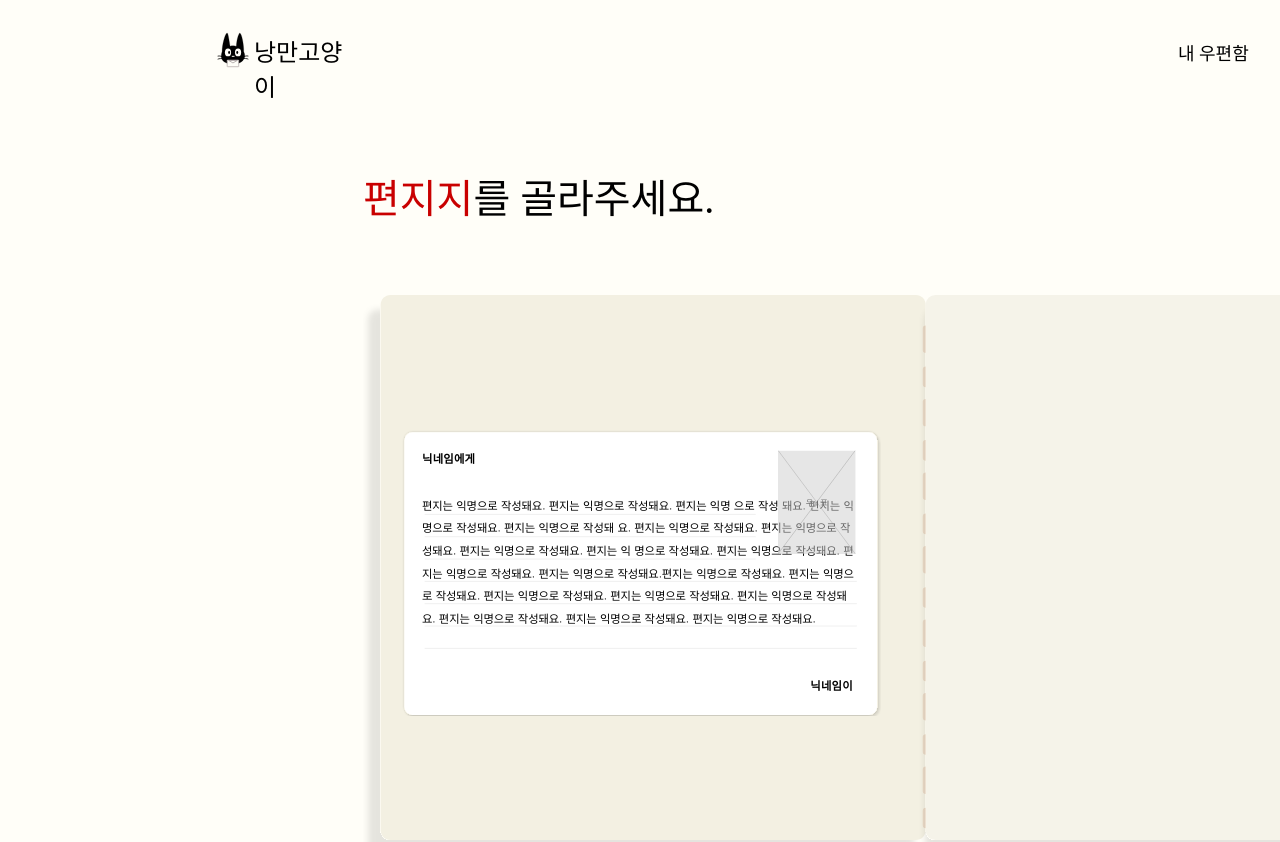
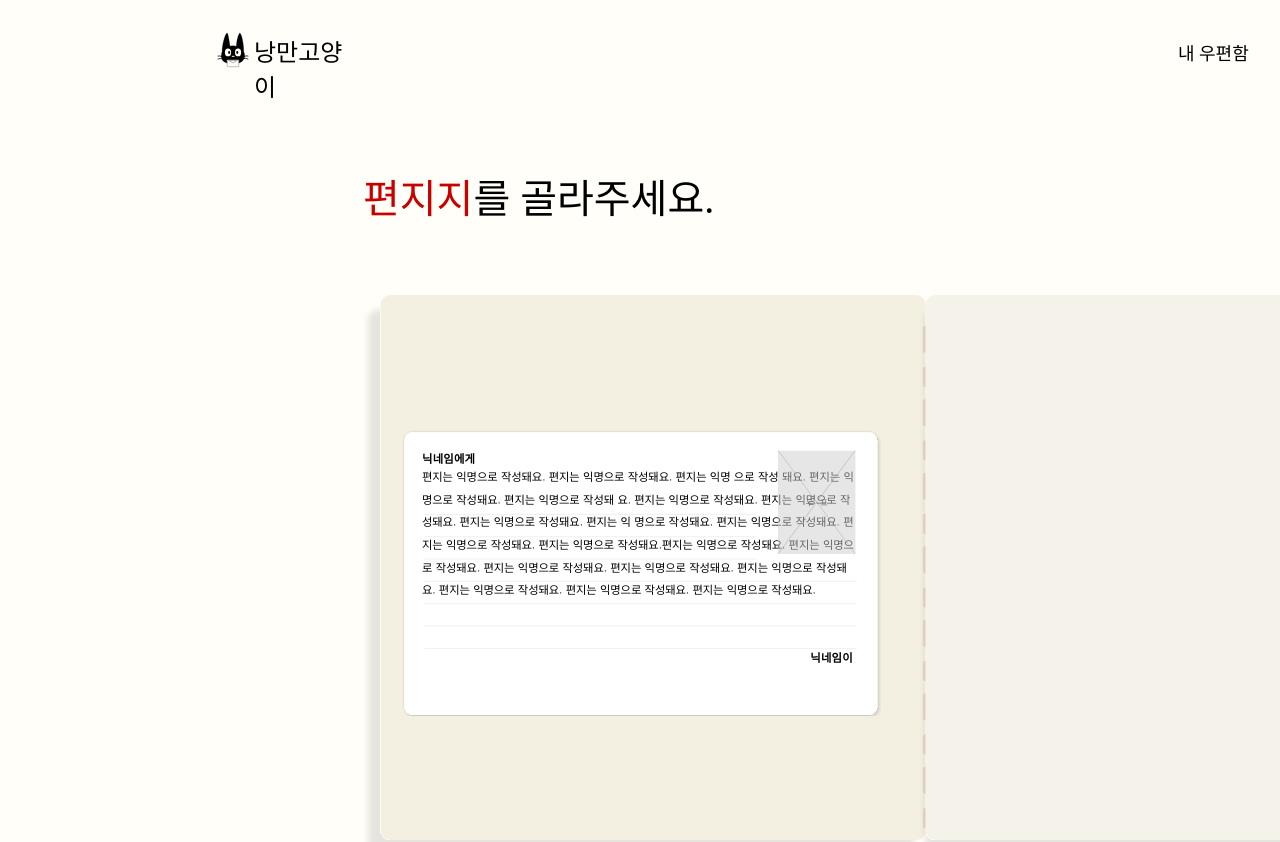
Before and after one commit to a-romantic-cat/Front-end, a React (Create React App) app in the folder front-end/: page /Answer2 in a window 1280 px wide. Shown: the top 842 px of the page. Built offline with nearby package versions, Linux system fonts and the light colour scheme; a web font is replaced by a local one.

Commit message:
docs: Answer1화면 글씨가 우표 감싸게

```diff
--- a/front-end/src/components/MyLetterbox/Answer1.jsx
+++ b/front-end/src/components/MyLetterbox/Answer1.jsx
@@ -91,6 +91,27 @@ const To = styled.div`
   white-space: nowrap;
 `;
 
+const Wrap = styled.div`
+  width: 770px;
+  height: 350.09px;
+  position: absolute;
+  left: 37px;
+  top: 50.09px;
+`;
+
+const Stamp = styled.div`
+  background-image: url("/images/우표2.svg");
+  background-size: cover;
+  float: right;
+  width: 137.40875px;
+  height: 183.21165px;
+  margin-left: 35px;//임시
+
+  /*position: absolute; //우표가 내용위로 겹치게
+  right: 37px;
+  top: 43.91px;*/
+`;
+
 const Content = styled.div`
   color: #000;
   font-family: "Gowun Dodum";
@@ -99,26 +120,14 @@ const Content = styled.div`
   font-weight: 400;
   line-height: 200%; /* 40px */
   letter-spacing: -0.2px;
-  margin-top: 50.08px;
-`;
-
-const Stamp = styled.div`
-  background-image: url("/images/우표2.svg");
-  background-size: cover;
-  float: right;
-  width: 137.40875px;
-  height: 183.21165px;
-
-  position: absolute; //우표가 내용위로 겹치게
-  right: 37px;
-  top: 43.91px;
+  margin-top: 59px; //임시
 `;
 
 //닉네임이
 const FromContainer = styled.div`
   width: 71px;
   height: 20px;
-  margin: 50.96px 0 0 688.41px;
+  margin: 390px 0 0px 688.41px;
   display: flex;
 `;
 
@@ -297,11 +306,13 @@ const Answer1 = () => {
               </To>
           </ToContainer>
 
-          <Content>
-            편지는 익명으로 작성돼요. 편지는 익명으로 작성돼요. 편지는 익명 으로 작 성돼요. 편지는 익명으로 작성돼요. 편지는 익명으로 작성돼 요. 편지는 익명 으로 작성돼요. 편지는 익명으로 작성돼요. 편지는 익명으로 작성돼요. 편지 는 익명으로 작성돼요. 편지는 익명으로 작성돼요. 편지는 익명으로 작성돼요. 편지는 익명으로 작성돼요. 편지는 익명으로 작성돼요. 편지는 익명으로 작성돼요. 편지는 익명으로 작성돼요. 편지는 익명으로 작성돼요. 편지는 익명으로 작성돼요. 편지는 익명으로 작성돼요. 편지는 익명으로 작성돼요. 편지는 익명으로 작성돼요.
-          </Content>
-          <Stamp>
-          </Stamp>
+          <Wrap>
+            <Stamp>
+            </Stamp>
+            <Content>
+              편지는 익명으로 작성돼요. 편지는 익명으로 작성돼요. 편지는 익명 으로 작 성돼요. 편지는 익명으로 작성돼요. 편지는 익명으로 작성돼 요. 편지는 익명 으로 작성돼요. 편지는 익명으로 작성돼요. 편지는 익명으로 작성돼요. 편지 는 익명으로 작성돼요. 편지는 익명으로 작성돼요. 편지는 익명으로 작성돼요. 편지는 익명으로 작성돼요. 편지는 익명으로 작성돼요. 편지는 익명으로 작성돼요. 편지는 익명으로 작성돼요. 편지는 익명으로 작성돼요. 편지는 익명으로 작성돼요. 편지는 익명으로 작성돼요. 편지는 익명으로 작성돼요. 편지는 익명으로 작성돼요.
+            </Content>
+          </Wrap>
 
           <FromContainer>
             <FromNickname>
--- a/front-end/src/components/MyLetterbox/Answer2.jsx
+++ b/front-end/src/components/MyLetterbox/Answer2.jsx
@@ -100,6 +100,20 @@ const To = styled.div`
   white-space: nowrap;
 `;
 
+const Wrap = styled.div`
+`;
+
+const Stamp = styled.div`
+  background-image: url("/images/우표2.svg");
+  background-size: cover;
+  float: right;
+  width: 78.03125px;
+  height: 104.03989px;
+  position: absolute; //우표가 내용위로 겹치게
+  right: 24.7px;
+  top: 20.86px;
+`;
+
 const Content = styled.div`
   width: 438.01419px;
   height: 161px;
@@ -112,18 +126,7 @@ const Content = styled.div`
   letter-spacing: -0.113px;
   word-break: break-all;
 
-  margin-top: 28.76px;
-`;
-
-const Stamp = styled.div`
-  background-image: url("/images/우표2.svg");
-  background-size: cover;
-  float: right;
-  width: 78.03125px;
-  height: 104.03989px;
-  position: absolute; //우표가 내용위로 겹치게
-  right: 24.7px;
-  top: 20.86px;
+  //margin-top: 28.76px;
 `;
 
 //닉네임이
@@ -301,11 +304,13 @@ const Answer2 = () => {
               </To>
             </ToContainer>
 
-            <Content>
-              편지는 익명으로 작성돼요. 편지는 익명으로 작성돼요. 편지는 익명 으로 작성 돼요. 편지는 익명으로 작성돼요. 편지는 익명으로 작성돼 요. 편지는 익명으로 작성돼요. 편지는 익명으로 작성돼요. 편지는 익명으로 작성돼요. 편지는 익 명으로 작성돼요. 편지는 익명으로 작성돼요. 편지는 익명으로 작성돼요. 편지는 익명으로 작성돼요.편지는 익명으로 작성돼요. 편지는 익명으로 작성돼요. 편지는 익명으로 작성돼요. 편지는 익명으로 작성돼요. 편지는 익명으로 작성돼요. 편지는 익명으로 작성돼요. 편지는 익명으로 작성돼요. 편지는 익명으로 작성돼요.
-            </Content>
-            <Stamp>
-            </Stamp>
+            <Wrap>
+              <Stamp>
+              </Stamp>
+              <Content>
+                편지는 익명으로 작성돼요. 편지는 익명으로 작성돼요. 편지는 익명 으로 작성 돼요. 편지는 익명으로 작성돼요. 편지는 익명으로 작성돼 요. 편지는 익명으로 작성돼요. 편지는 익명으로 작성돼요. 편지는 익명으로 작성돼요. 편지는 익 명으로 작성돼요. 편지는 익명으로 작성돼요. 편지는 익명으로 작성돼요. 편지는 익명으로 작성돼요.편지는 익명으로 작성돼요. 편지는 익명으로 작성돼요. 편지는 익명으로 작성돼요. 편지는 익명으로 작성돼요. 편지는 익명으로 작성돼요. 편지는 익명으로 작성돼요. 편지는 익명으로 작성돼요. 편지는 익명으로 작성돼요.
+              </Content>
+            </Wrap>
 
             <FromContainer>
               <FromNickname>
--- a/front-end/src/components/MyLetterbox/Answer3.jsx
+++ b/front-end/src/components/MyLetterbox/Answer3.jsx
@@ -100,6 +100,22 @@ const To = styled.div`
   white-space: nowrap;
 `;
 
+
+
+const Wrap = styled.div`
+`;
+
+const Stamp = styled.div`
+  background-image: url("/images/우표2.svg");
+  background-size: cover;
+  float: right;
+  width: 78.03125px;
+  height: 104.03989px;
+  position: absolute; //우표가 내용위로 겹치게
+  right: 24.7px;
+  top: 20.86px;
+`;
+
 const Content = styled.div`
   width: 438.01419px;
   height: 161px;
@@ -113,17 +129,6 @@ const Content = styled.div`
   word-break: break-all;
 
   margin-top: 28.76px;
-`;
-
-const Stamp = styled.div`
-  background-image: url("/images/우표2.svg");
-  background-size: cover;
-  float: right;
-  width: 78.03125px;
-  height: 104.03989px;
-  position: absolute; //우표가 내용위로 겹치게
-  right: 24.7px;
-  top: 20.86px;
 `;
 
 //닉네임이
@@ -300,11 +305,13 @@ const Answer3 = () => {
               </To>
             </ToContainer>
 
-            <Content>
-              편지는 익명으로 작성돼요. 편지는 익명으로 작성돼요. 편지는 익명 으로 작성 돼요. 편지는 익명으로 작성돼요. 편지는 익명으로 작성돼 요. 편지는 익명으로 작성돼요. 편지는 익명으로 작성돼요. 편지는 익명으로 작성돼요. 편지는 익 명으로 작성돼요. 편지는 익명으로 작성돼요. 편지는 익명으로 작성돼요. 편지는 익명으로 작성돼요.편지는 익명으로 작성돼요. 편지는 익명으로 작성돼요. 편지는 익명으로 작성돼요. 편지는 익명으로 작성돼요. 편지는 익명으로 작성돼요. 편지는 익명으로 작성돼요. 편지는 익명으로 작성돼요. 편지는 익명으로 작성돼요.
-            </Content>
-            <Stamp>
-            </Stamp>
+            <Wrap>
+              <Stamp>
+              </Stamp>
+              <Content>
+                편지는 익명으로 작성돼요. 편지는 익명으로 작성돼요. 편지는 익명 으로 작성 돼요. 편지는 익명으로 작성돼요. 편지는 익명으로 작성돼 요. 편지는 익명으로 작성돼요. 편지는 익명으로 작성돼요. 편지는 익명으로 작성돼요. 편지는 익 명으로 작성돼요. 편지는 익명으로 작성돼요. 편지는 익명으로 작성돼요. 편지는 익명으로 작성돼요.편지는 익명으로 작성돼요. 편지는 익명으로 작성돼요. 편지는 익명으로 작성돼요. 편지는 익명으로 작성돼요. 편지는 익명으로 작성돼요. 편지는 익명으로 작성돼요. 편지는 익명으로 작성돼요. 편지는 익명으로 작성돼요.
+              </Content>
+            </Wrap>
 
             <FromContainer>
               <FromNickname>
```
